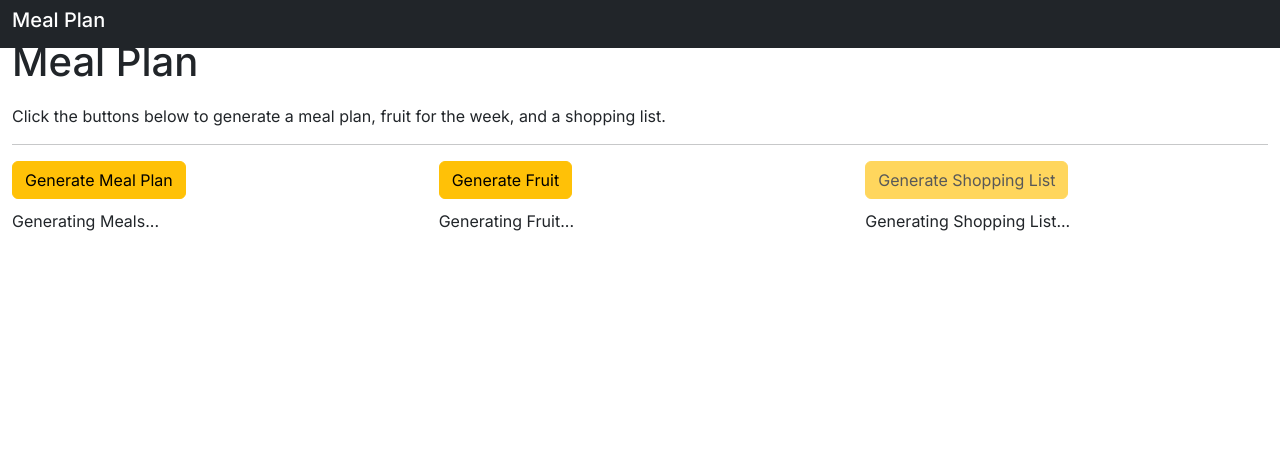
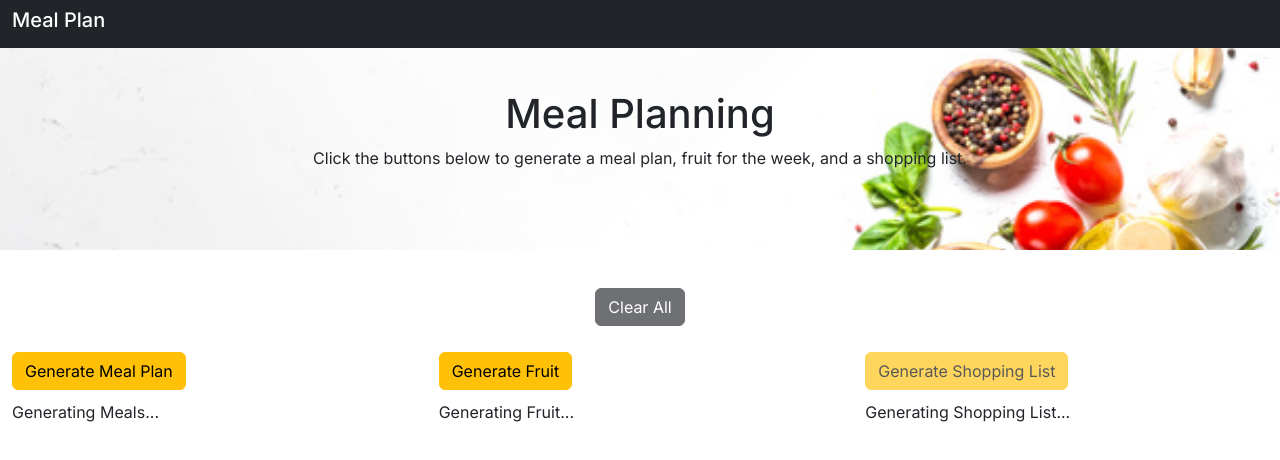
Before and after one commit to KayTV/react-meal-planning, a Next.js app: page / in a window 1280 px wide. Shown: the top 460 px of the page. Built offline with nearby package versions, Linux system fonts and the light colour scheme.

Commit message:
clear all button

```diff
--- a/package.json
+++ b/package.json
@@ -14,7 +14,8 @@
     "react": "^18",
     "react-bootstrap": "^2.10.2",
     "react-bootstrap-icons": "^1.11.4",
-    "react-dom": "^18"
+    "react-dom": "^18",
+    "sass": "^1.77.8"
   },
   "devDependencies": {
     "@types/node": "^20",
--- /dev/null
+++ b/src/app/components/_header.scss
@@ -0,0 +1,9 @@
+.header-img {
+    width: 100%;
+    height: 100%;
+    background-size: cover;
+    background-image: url("../../../assets/header.jpeg");
+    text-align: center;
+    padding-top: 7%;
+    padding-bottom: 5%;
+}
--- a/src/app/components/accordian.tsx
+++ b/src/app/components/accordian.tsx
@@ -8,7 +8,7 @@ export type Props = {
     children?: React.ReactNode;
   };
 
-const AccordionCommon = <T,>({
+const AccordionCommon = ({
     key = 0,
     data,
     children,
--- /dev/null
+++ b/src/app/components/header.tsx
@@ -0,0 +1,22 @@
+import './_header.scss';
+
+import React from "react";
+
+export type Props = {
+  className?: string;
+  disabled?: boolean;
+  children?: React.ReactNode;
+};
+
+const Header = ({
+
+}: Props) => {
+  return (
+    <div className="header-img">
+      <h1>Meal Planning</h1>
+      <p>Click the buttons below to generate a meal plan, fruit for the week, and a shopping list.</p>
+    </div>
+  );
+}
+
+export default Header;
--- a/src/app/globals.css
+++ b/src/app/globals.css
@@ -13,3 +13,8 @@
 .navDisplay {
   color: white;
 }
+
+.clearButton {
+  padding-bottom: 2%;
+  text-align: center;
+}
--- a/src/app/page.tsx
+++ b/src/app/page.tsx
@@ -1,4 +1,4 @@
-import { Container } from "react-bootstrap";
+import Header from "./components/header";
 import MealPlan from "./pages/meal-plan";
 import NavBarFunction from "./components/navbar";
 
@@ -6,6 +6,7 @@ export default function Home() {
   return (
     <>
       <NavBarFunction />
+      <Header />
       <MealPlan />
     </>
   );
--- a/src/app/pages/meal-plan.tsx
+++ b/src/app/pages/meal-plan.tsx
@@ -93,19 +93,24 @@ export default function MealPlan() {
         setShoppingList(newList);
     }
 
+    const clearAll = () => {
+        setMealsList([]);
+        setMealsList2([]);
+        setFruitList([]);
+        setShoppingList([]);
+    }
+
     return (
         <Container className="containerClass" fluid>
-            <Row className='row-padding'>
-                <Col md={12}>
-                    <h1>Meal Plan</h1>
+            <Row>
+                <Col md={12} className='clearButton'>
+                    <ButtonCommon
+                            onClick={clearAll}
+                            className="dark"
+                            disabled={mealsList.length === 0 && fruitList.length === 0 && shoppingList.length === 0}>
+                        Clear All
+                    </ButtonCommon>
                 </Col>
-            </Row>
-            <Row>
-                <Col md={12}>
-                    <p>Click the buttons below to generate a meal plan, fruit for the week, and a shopping list.</p>
-                    <hr></hr>
-                </Col>
-
             </Row>
             <Row className='row-padding'>
                 <Col md={4}>
```
Also changed, not shown: assets/header.jpeg (added), 1 other file (tests, documents, lock files or other folders).
